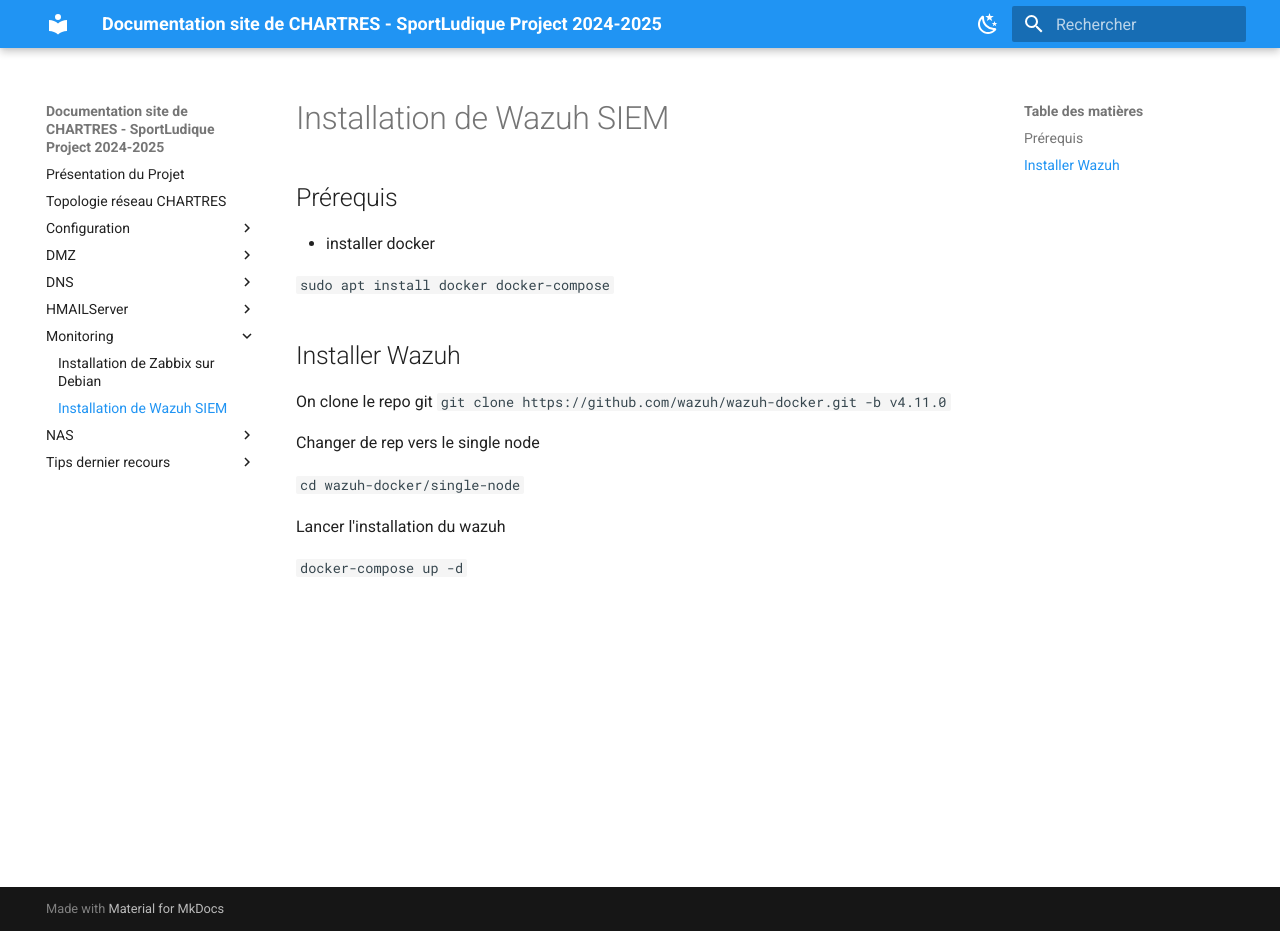
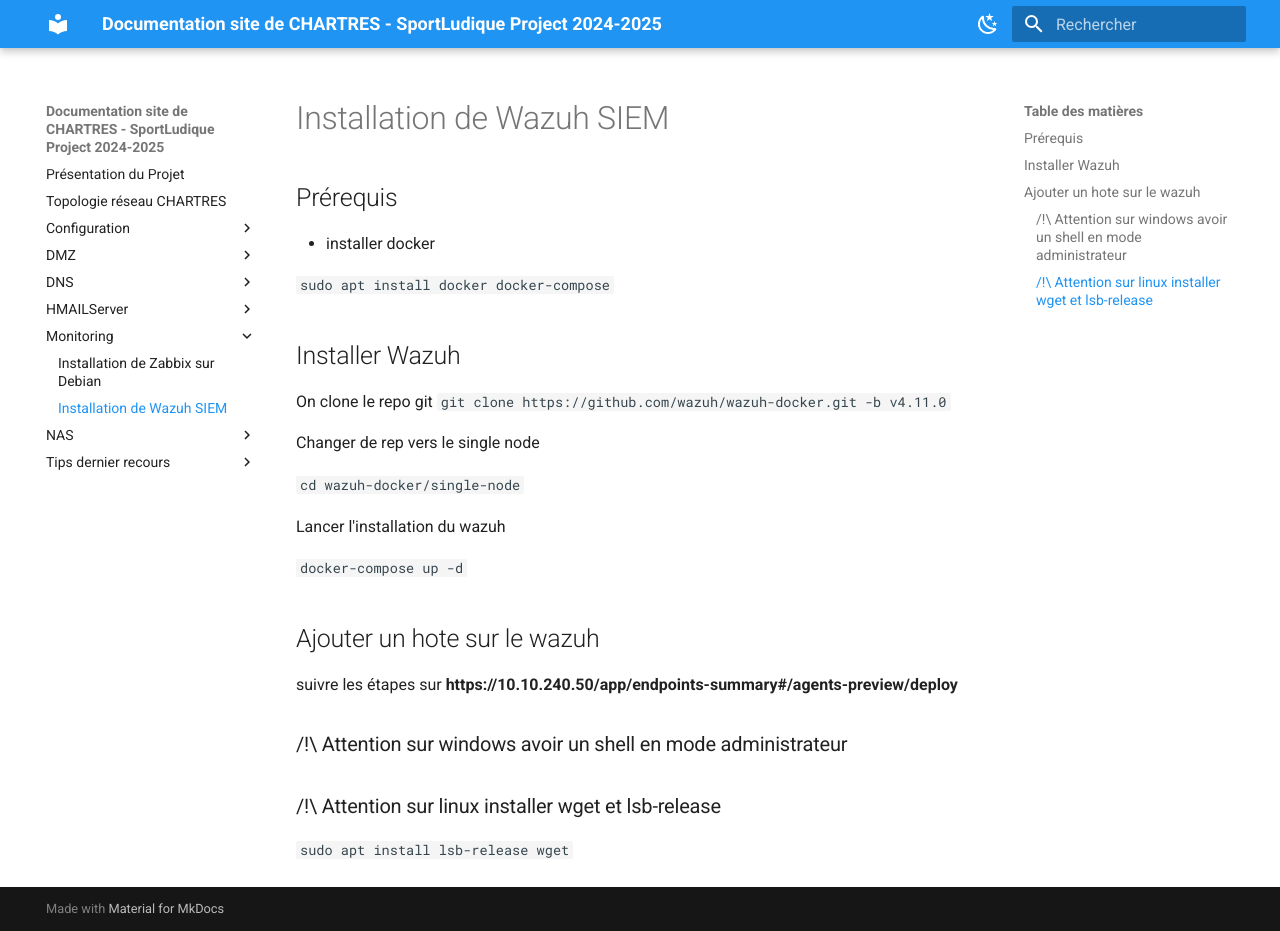
Before and after one commit to HeaZzY/ChartresSportludique, an MkDocs documentation site: the page built from docs/Monitoring/wazuh.md, in a window 1280 px wide and 931 px high. Built offline with MkDocs 1.6.1 and Material for MkDocs 9.7.7, drawn with Linux system fonts in a browser that asks for light colours.

Commit message:
ajout document ajout host sur zabbix et wazuh

````diff
--- a/docs/Monitoring/wazuh.md
+++ b/docs/Monitoring/wazuh.md
@@ -22,3 +22,13 @@
 Lancer l'installation du wazuh
 
 ```docker-compose up -d```
+
+
+## Ajouter un hote sur le wazuh
+
+suivre les étapes sur **https://10.10.240.50/app/endpoints-summary#/agents-preview/deploy**
+
+### /!\ Attention sur windows avoir un shell en mode administrateur
+### /!\ Attention sur linux installer wget et lsb-release
+
+```sudo apt install lsb-release wget```
````
Also changed, not shown: docs/Monitoring/Zabbix.md (+11 -0 lines), docs/Monitoring/image-1.png (added), docs/Monitoring/image.png (added).
